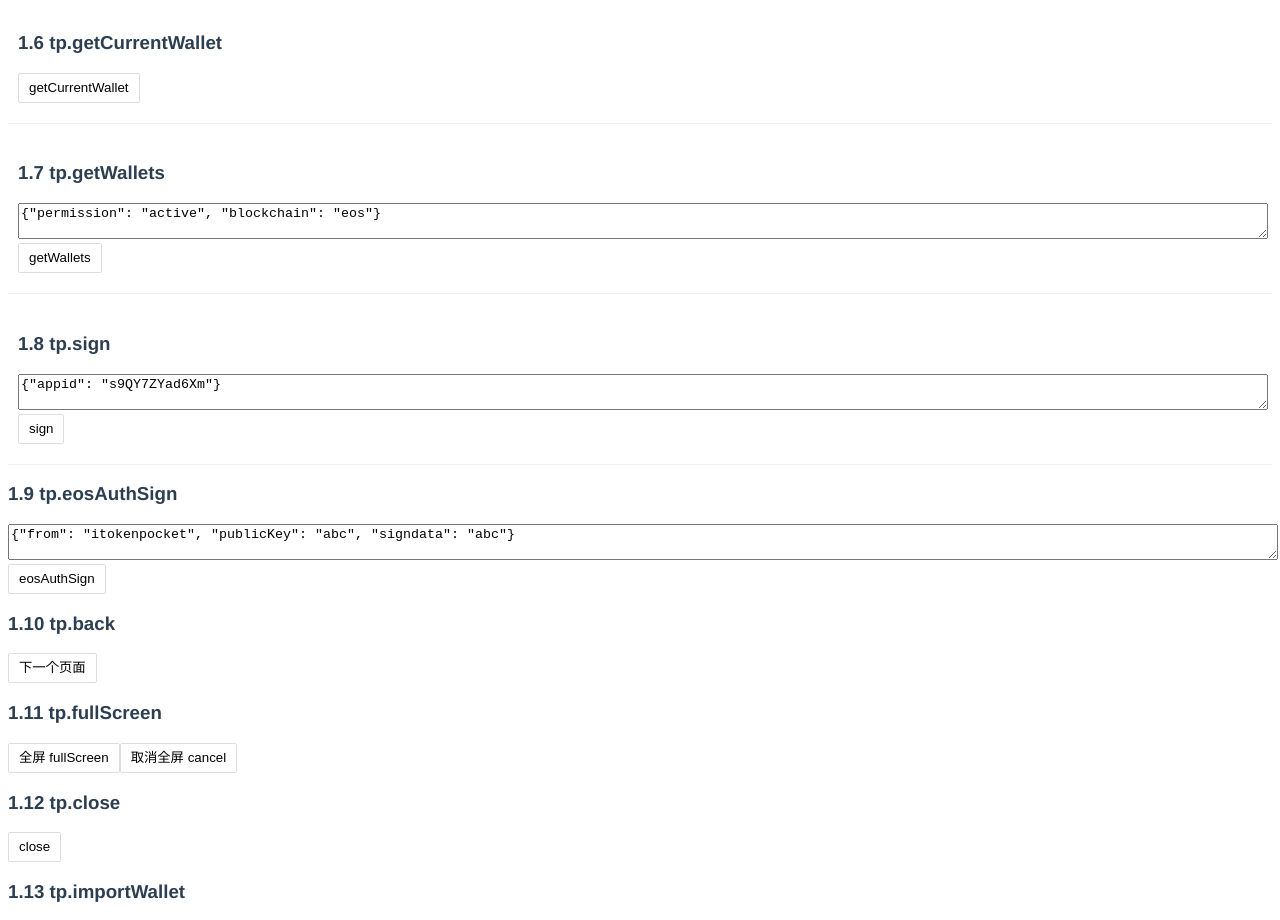
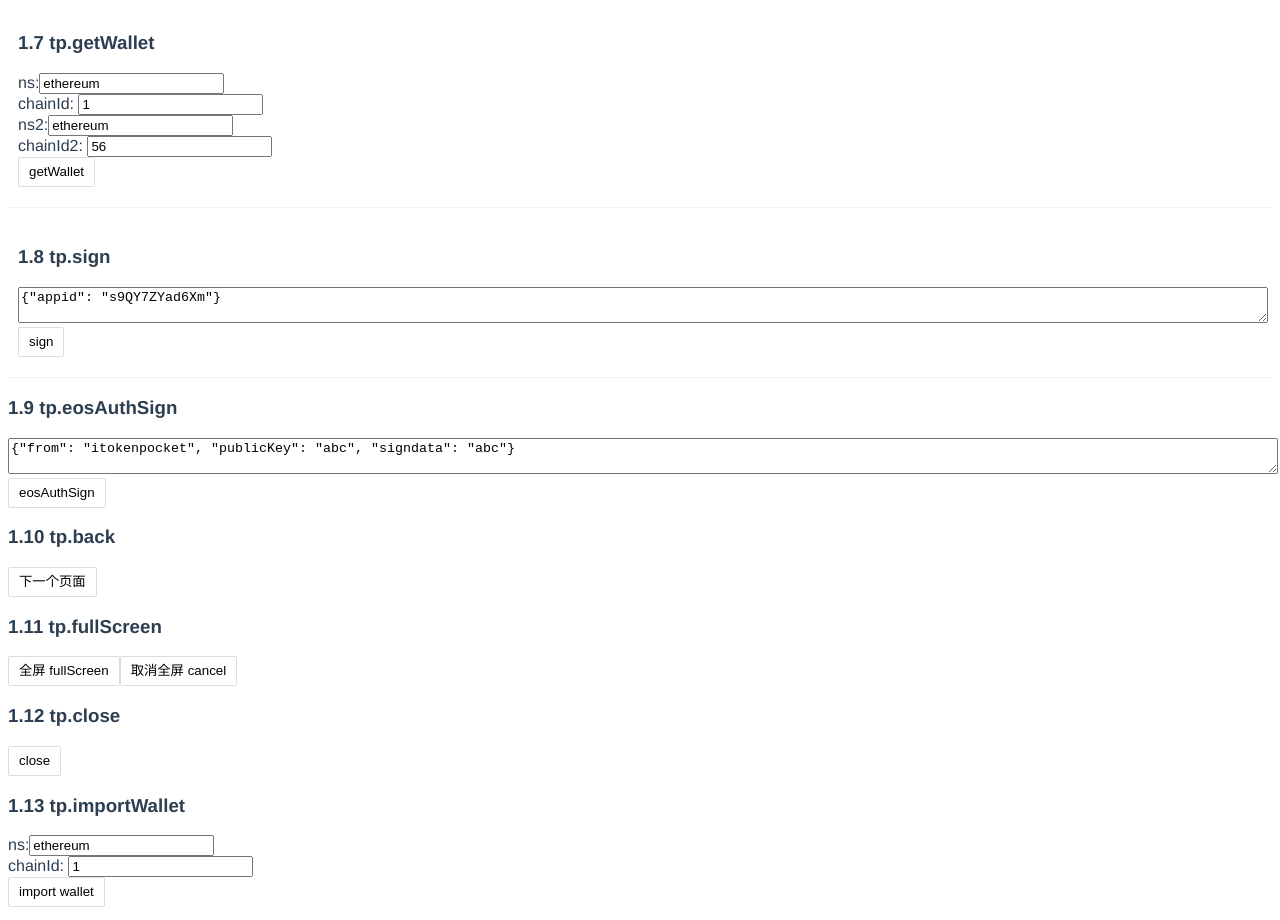
Before and after one commit to TP-Lab/tp-js-sdk-demo, a Vue app: page /#/ in a window 1280 px wide. Shown: the part 1260-2180 px from the top of the page. Built offline with nearby package versions, Linux system fonts and the light colour scheme.

Commit message:
add ns+chainid & btcTransfer

```diff
--- a/src/components/HelloWorld.vue
+++ b/src/components/HelloWorld.vue
@@ -39,16 +39,7 @@
         <div class="getAppInfoLog"></div>
       </div>
     </div>
-    <div class="item">
-      <h3>1.2 tp.getWalletList</h3>
-      <div class="demo-content">
-        <button @click="getWalletList('eth')">getWalletList(eth)</button>
-        <button @click="getWalletList('moac')">getWalletList(moac)</button>
-        <button @click="getWalletList('eos')">getWalletList(eos)</button>
-        <button @click="getWalletList('enu')">getWalletList(enu)</button>
-        <div class="getWalletListLog"></div>
-      </div>
-    </div>
+
     <div class="item">
       <h3>1.3 tp.getDeviceId</h3>
       <div class="demo-content">
@@ -78,18 +69,15 @@
       </div>
     </div>
     <div class="item">
-      <h3>1.7 tp.getWallets</h3>
+      <h3>1.7 tp.getWallet</h3>
       <div class="demo-content">
-        <textarea
-          style="width: 100%"
-          id="push-actions"
-          col="30"
-          rows="2"
-          v-model="getWalletsParams"
-        ></textarea>
-        <br />
-        <button @click="getWallets">getWallets</button>
-        <div class="getWalletsLog"></div>
+        ns:<input type="text" v-model="ns" /><br />
+        chainId: <input type="text" v-model="chainId" /><br />
+
+        ns2:<input type="text" v-model="ns2" /><br />
+        chainId2: <input type="text" v-model="chainId2" /><br />
+        <button @click="getWallet()">getWallet</button>
+        <div class="getWalletLog"></div>
       </div>
     </div>
     <div class="item">
@@ -143,11 +131,10 @@
     </div>
     <div>
       <h3>1.13 tp.importWallet</h3>
+      ns:<input type="text" v-model="ns3" /><br />
+      chainId: <input type="text" v-model="chainId3" /><br />
       <div class="demo-content">
-        <button @click="importWallet('eos')">import EOS wallet</button>
-        <button @click="importWallet('eth')">import ETH wallet</button>
-        <button @click="importWallet('enu')">import ENU wallet</button>
-        <button @click="importWallet('moac')">import MOAC wallet</button>
+        <button @click="importWallet()">import wallet</button>
       </div>
     </div>
     <div>
@@ -205,6 +192,16 @@
         <button @click="forwardNavigationGesturesEnable(true)">true</button>
         <br />
         <button @click="forwardNavigationGesturesEnable(false)">false</button>
+      </div>
+    </div>
+
+    <div>
+      <h3>1.19 tp.getNodeUrl</h3>
+      <div class="demo-content">
+        ns:<input type="text" v-model="ns4" /><br />
+        chainId: <input type="text" v-model="chainId4" /><br />
+        <button @click="getNodeUrl()">getNodeUrl</button>
+        <div class="getNodeUrlLog"></div>
       </div>
     </div>
 
@@ -542,17 +539,41 @@
         <div class="signJingtumTransactionLog"></div>
       </div>
     </div>
+
+    <div class="item">
+      <h3>14.1 tp.getCurrentBalance (BTC/DOGE/...)</h3>
+      <button @click="getCurrentBalance">getCurrentBalance</button>
+      <div class="getCurrentBalanceLog"></div>
+    </div>
+
+    <div class="item">
+      <h3>14.2 tp.btcTokenTransfer</h3>
+      To:<input type="text" v-model="btcTo" /><br />
+      Amount: <input type="text" v-model="btcAmount" /> <br />
+      Memo(optional):
+      <input type="text" v-model="btcMemo" /><br />
+      <button @click="btcTokenTransfer">btcTokenTransfer</button>
+      <div class="btcTokenTransferLog"></div>
+    </div>
   </div>
 </template>
 
 <script>
-import tp from "../../tp-js-sdk-dev/tp-js-sdk/index";
+import tp from "tp-js-sdk";
 import $ from "jquery";
 
 export default {
   name: "HelloWorld",
   data() {
     return {
+      ns: "ethereum",
+      chainId: "1",
+      ns2: "ethereum",
+      chainId2: "56",
+      ns3: "ethereum",
+      chainId3: "1",
+      ns4: "ethereum",
+      chainId4: "1",
       fromEos: "",
       toEos: "",
       amountEos: "",
@@ -579,6 +600,9 @@
       chataccount: "",
       chatsessionType: "1",
       gasLimitMoac: "21000",
+      btcTo: "",
+      btcAmount: "",
+      btcMemo: "",
       accountBlockChainId: "4",
       mailOrPhone: "",
       areaCode: "",
@@ -642,8 +666,12 @@
 
       tp.addAccountByPhoneOrEmail(params);
     },
-    importWallet(type) {
-      tp.importWallet(type);
+    importWallet() {
+      let params = {
+        ns: this.ns3,
+        chainId: this.chainId3,
+      };
+      tp.importWallet(params);
     },
     isConnected() {
       $(".isConnectedLog").append("" + tp.isConnected());
@@ -663,12 +691,36 @@
         $(".getDeviceIdLog").append(JSON.stringify(data));
       });
     },
-    getWallets() {
-      var params = JSON.parse(this.getWalletsParams);
-      $(".getWalletsLog").append(JSON.stringify(params));
+    getWallet() {
+      let ns = this.ns;
+      let chainId = this.chainId;
+      let ns2 = this.ns2;
+      let chainId2 = this.chainId2;
+      let walletTypes = [{ ns, chainId }];
 
-      tp.getWallets(params).then((data) => {
-        $(".getWalletsLog").append(JSON.stringify(data));
+      if (ns2 && chainId2) {
+        walletTypes.push({
+          ns: ns2,
+          chainId: chainId2,
+        });
+      }
+
+      var params = {
+        walletTypes,
+        switch: true,
+      };
+
+      tp.getWallet(params).then((data) => {
+        $(".getWalletLog").append(JSON.stringify(data));
+      });
+    },
+    getNodeUrl() {
+      let params = {
+        ns: this.ns4,
+        chainId: this.chainId4,
+      };
+      tp.getNodeUrl(params).then((data) => {
+        $(".getNodeUrlLog").append(JSON.stringify(data));
       });
     },
     shareNewsToSNS() {
@@ -676,7 +728,7 @@
         title: "TokenPocket",
         desc: "Your Universal Wallet",
         url: "https://www.mytokenpocket.vip/",
-        previewImage: "",
+        previewImage: "https://tp-statics.tokenpocket.pro/logo/tokenpocket.png",
       }).then((data) => {
         $(".shareNewsToSNSLog").append(JSON.stringify(data));
       });
@@ -767,6 +819,31 @@
       }
     },
 
+    getCurrentBalance() {
+      tp.getCurrentBalance().then((data) => {
+        $(".getCurrentBalanceLog").append(JSON.stringify(data));
+      });
+    },
+
+    btcTokenTransfer() {
+      tp.getCurrentWallet().then((res) => {
+        let from = res.data.address;
+        let to = this.btcTo;
+        let amount = this.btcAmount;
+        let op_return = this.btcMemo;
+
+        if (from && to && amount) {
+          tp.btcTokenTransfer({
+            from,
+            to,
+            amount,
+            op_return,
+          }).then((res) => {
+            $(".btcTokenTransferLog").append(JSON.stringify(res));
+          });
+        }
+      });
+    },
     getEosBalance() {
       var params = {
         account: "itokenpocket",
```
Also changed, not shown: 1 other file (tests, documents, lock files or other folders).
